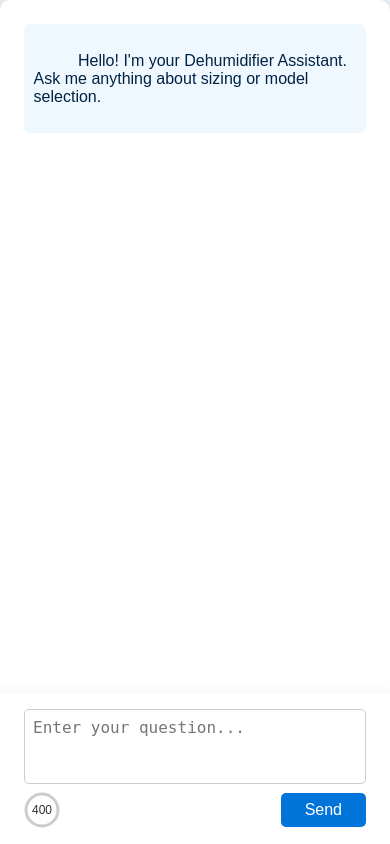
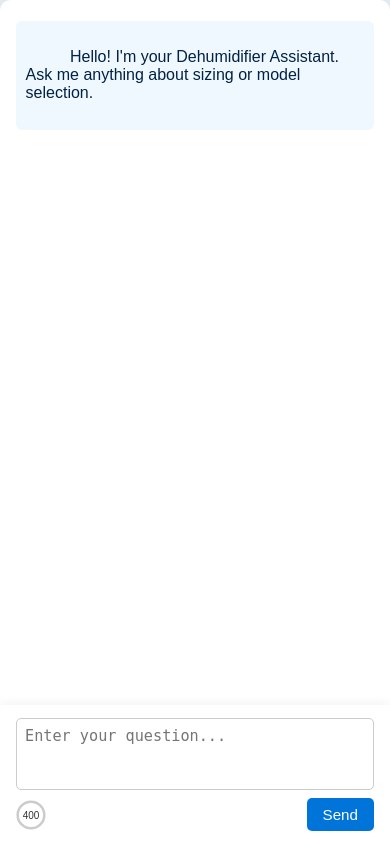
Before and after one commit to tyrz939/dehum_assistant, a Flask app: page / in a window 390 px wide. Run offline with Flask 3, Linux system fonts and the light colour scheme.

Commit message:
improved mobile view

```diff
--- a/templates/index.html
+++ b/templates/index.html
@@ -43,7 +43,7 @@
     }
     .msg {
       margin: 0.5rem 0;
-      /* Allow text selection */
+      /* Enable text selection */
       -webkit-user-select: text;
       -moz-user-select: text;
       -ms-user-select: text;
@@ -61,7 +61,7 @@
       white-space: pre-wrap;
       color: #002244;
     }
-    /* Input Area Updates */
+    /* Input Area */
     #input-area {
       background: white;
       padding: 1rem 1.5rem;
@@ -105,6 +105,8 @@
     }
     .char-counter svg {
       transform: rotate(-90deg);
+      width: 100%;
+      height: 100%;
     }
     .char-counter circle {
       fill: none;
@@ -124,6 +126,32 @@
       font-size: 12px;
       color: #333;
     }
+    /* Mobile-friendly adjustments */
+    @media (max-width: 600px) {
+      #chat-wrapper {
+        height: 100%;
+      }
+      #chat {
+        padding: 0.8rem 1rem 3.5rem 1rem;
+      }
+      #input-area {
+        padding: 0.8rem 1rem;
+      }
+      textarea {
+        font-size: 0.95rem;
+      }
+      button {
+        padding: 0.5rem 1rem;
+        font-size: 0.95rem;
+      }
+      .char-counter {
+        width: 30px;
+        height: 30px;
+      }
+      .char-count {
+        font-size: 10px;
+      }
+    }
   </style>
 </head>
 <body>
@@ -140,7 +168,7 @@
       <textarea id="user_input" rows="3" placeholder="Enter your question..." maxlength="400"></textarea>
       <div class="input-controls">
         <div class="char-counter">
-          <svg viewBox="0 0 36 36" width="36" height="36">
+          <svg viewBox="0 0 36 36">
             <circle class="char-bg" cx="18" cy="18" r="16" />
             <circle class="char-progress" id="progress-ring" cx="18" cy="18" r="16" stroke-dasharray="100" stroke-dashoffset="100" />
           </svg>
```
